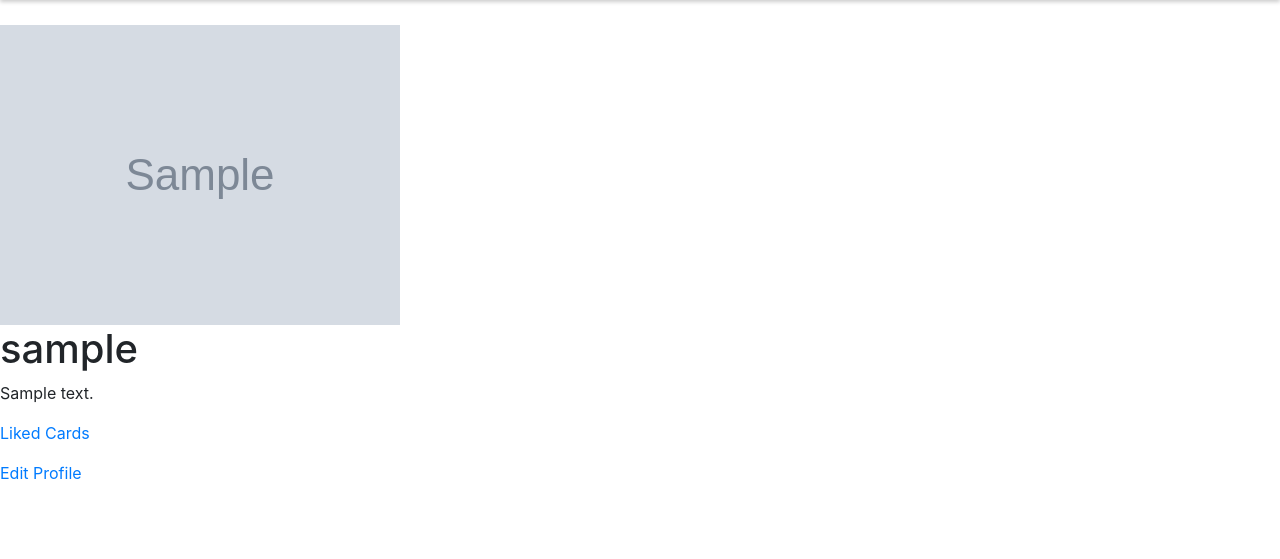
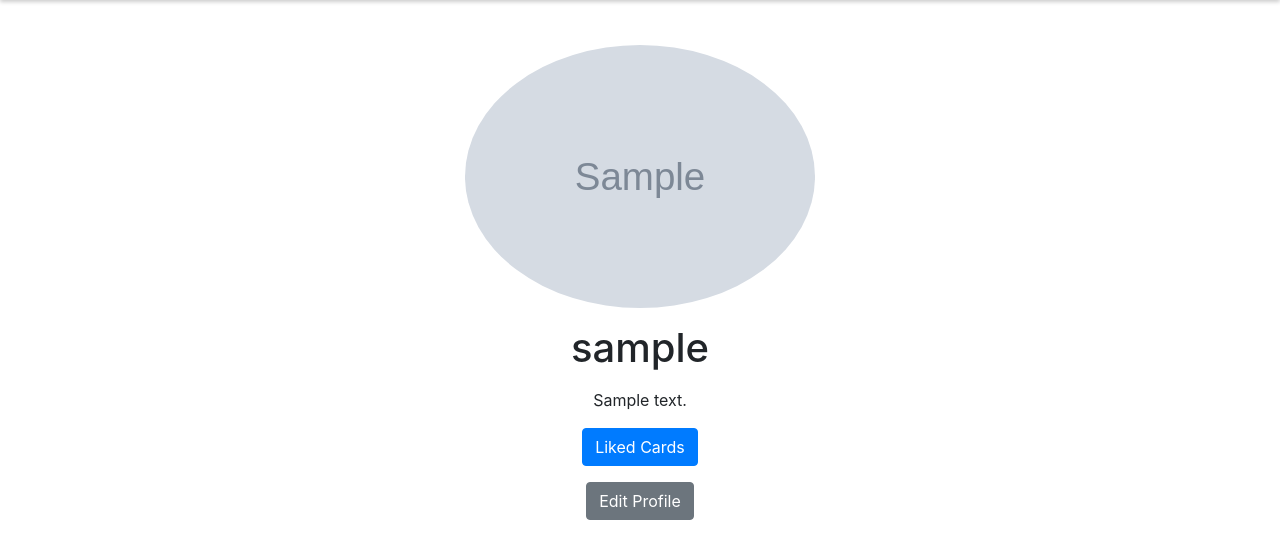
Before and after one commit to LilMike707/pokemon-capstone, a Flask app: page /1 in a window 1280 px wide. Shown: the part 75-634 px from the top of the page. Run offline with Flask 3, Linux system fonts and the light colour scheme; tables that the repository leaves empty hold one stand-in row (values such as "Sample post"); grey boxes marked "Sample" are stand-in pictures; some libraries are stand-ins or nearby versions.

Commit message:
done for tonight

```diff
--- a/app.py
+++ b/app.py
@@ -76,26 +76,6 @@ def show_register():
     return render_template('register.html', form=form)
 
 
-# @app.route('/<int:id>/likes')
-# def show_likes(id):
-#     likes = Like.query.filter_by(user_id=id).all()
-
-#     cards = []
-
-#     for like in likes:
-#         url = f'{BASE_URL}cards/{like.card_id}'
-#         headers = {'x-api-key':API_KEY}
-#         response = requests.get(url, headers=headers)
-#         raw_data = response.json()
-#         data = raw_data['data']
-#         cards.append({
-#             'id':data['id'],
-#             'name':data['name'],
-#             'image':data['images']['small'],
-#             'rarity':data['rarity'],
-#             'price': data['cardmarket']['prices']['averageSellPrice']
-# })
-#     return render_template('liked.html', cards=cards)
 
 
 @app.route('/<int:id>/likes')
@@ -193,7 +173,7 @@ def show_set(set_id):
     data = raw_data['data']
     for card in data:
         cards.append(card)
-    random_cards = random.sample(cards, min(len(cards), 50))
+    random_cards = random.sample(cards, min(len(cards), 100))
     return render_template('index.html', sets=sets, cards=random_cards, like_ids=json_likes)
 
 @app.route('/<int:id>')
--- a/templates/edit_user.html
+++ b/templates/edit_user.html
@@ -1,7 +1,8 @@
 {% extends 'base.html' %}
 
 {% block content %}
-    <h1>Edit User Profile</h1>
+    <div style="margin-top: 100px;">
+        <h1>Edit User Profile</h1>
     <form method="POST">
         {{ form.hidden_tag() }}
 
@@ -13,4 +14,6 @@
         {% endfor %}
     <button>Submit</button>
     </form>
+    </div>
+
 {% endblock %}
--- a/templates/profile.html
+++ b/templates/profile.html
@@ -1,11 +1,21 @@
 {% extends 'base.html' %}
 
 {% block content %}
-<div style="margin-top: 100px;">
-    <img src="{{user.profile_img}}" alt="">
-    <h1>{{user.username}}</h1>
-    <div><p>{{user.about_me}}</p></div>
-    <div><p><a href="/{{user.id}}/likes">Liked Cards</a></p></div>
-    <div><p><a href="/{{user.id}}/edit">Edit Profile</a></p></div>
+<div class="container mt-5">
+    <div class="row justify-content-center" style="margin-top: 120px;">
+        <div class="col-md-4 text-center">
+            <img src="{{user.profile_img}}" alt="" class="img-fluid rounded-circle mb-3">
+            <h1>{{user.username}}</h1>
+            <div class="mt-3">
+                <p>{{user.about_me}}</p>
+            </div>
+            <div class="mt-3">
+                <p><a href="/{{user.id}}/likes" class="btn btn-primary">Liked Cards</a></p>
+            </div>
+            <div class="mt-3">
+                <p><a href="/{{user.id}}/edit" class="btn btn-secondary">Edit Profile</a></p>
+            </div>
+        </div>
+    </div>
 </div>
 {% endblock %}
```
